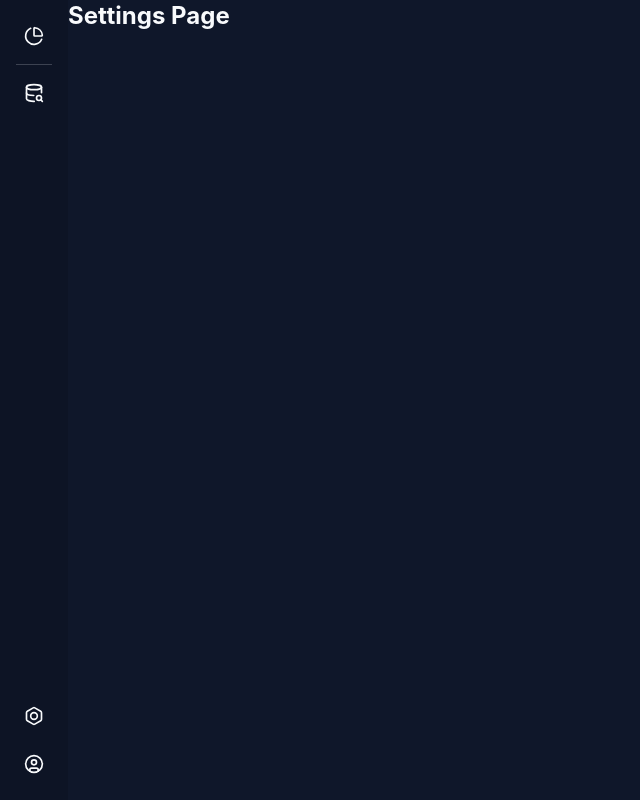
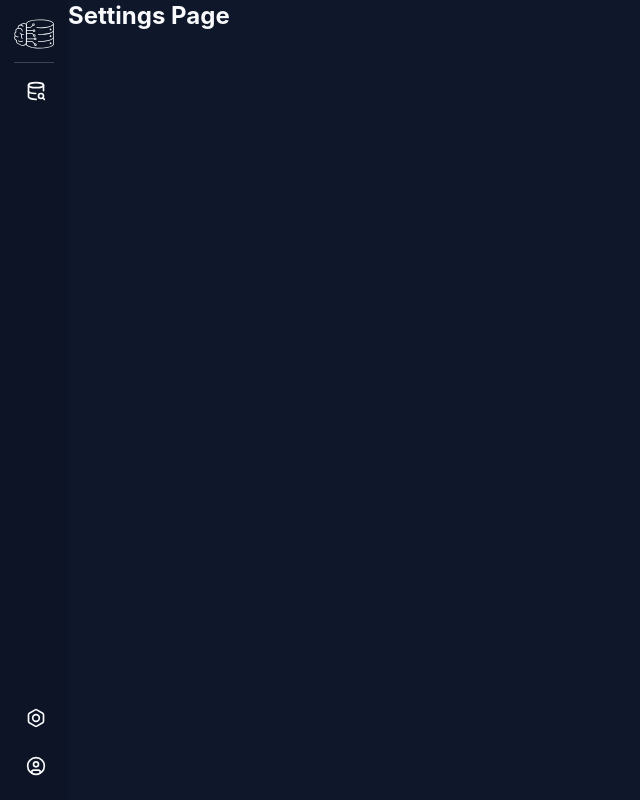
Before and after one commit to Rinpyre/Synapse, a React (Vite) app in the folder frontend/: page /settings in a window 1280 px wide. Shown: the whole page, without its empty margins (0-640 px from the left). Built offline with nearby package versions, Linux system fonts and the light colour scheme.

Commit message:
feat(logo): update Sidebar component to include logo and adjust styles
- Removed unused logo import and added logo image from assets
- Updated Sidebar items to include logo as a link
- Adjusted padding and margin styles for better layout
- Enhanced transition properties for menu items

```diff
--- a/frontend/src/components/layout/Sidebar.jsx
+++ b/frontend/src/components/layout/Sidebar.jsx
@@ -1,18 +1,17 @@
 import { useState } from 'react'
 import { Link } from 'react-router-dom'
 import {
-    ChartPie as Logo,
     Bolt as Settings,
     DatabaseSearch as Query,
     CircleUser as Account,
     PanelRightOpen as ToggleBtnOpen,
     PanelRightClose as ToggleBtnClose
 } from 'lucide-react'
-
+import logo from '@assets/logo.svg'
 // TODO: Implement actual logo along with special logo "type" as per the "devider" item in the items array
 
 const items = [
-    { label: 'Synapse', icon: Logo, route: '/' },
+    { label: 'Synapse', route: '/' },
     { label: 'devider' },
     { label: 'Logs', icon: Query, route: '/' },
     { label: 'space' },
@@ -27,7 +26,7 @@ export const Sidebar = ({ open = false }) => {
         <div
             className={`group/sidebar bg-secondary relative h-full ${isOpen ? 'w-60' : 'w-17'} transition-width flex items-center justify-center duration-300`}
         >
-            <div className="menu flex h-full w-full flex-col items-start justify-start gap-2 p-4">
+            <div className="menu flex h-full w-full flex-col items-start justify-start gap-2 p-3.5">
                 {items.map((item, index) => {
                     if (item.label === 'devider') {
                         return <hr key={index} className="border-snow/20 w-full" />
@@ -35,17 +34,29 @@ export const Sidebar = ({ open = false }) => {
                     if (item.label === 'space') {
                         return <div key={index} className="grow" />
                     }
+                    if (item.label === 'Synapse') {
+                        return (
+                            <Link
+                                title="Synapse"
+                                key={index}
+                                to={item.route}
+                                className="text-snow flex w-full items-center justify-center transition-opacity duration-300"
+                            >
+                                <img src={logo} alt="Logo" className="h-10 w-10" />
+                            </Link>
+                        )
+                    }
                     const Icon = item.icon
                     return (
                         <Link
                             title={item.label}
                             key={index}
                             to={item.route}
-                            className="text-snow hover:bg-snow/20 flex w-full items-center gap-4 rounded-lg p-2 transition-all duration-300"
+                            className="text-snow hover:bg-snow/10 flex w-full items-center gap-3 rounded-md px-3 py-2 transition-colors"
                         >
                             <Icon size={20} className="shrink-0" />
                             <span
-                                className={`overflow-hidden transition-all duration-300 ${isOpen ? 'w-auto opacity-100' : 'w-0 opacity-0'}`}
+                                className={`text-snow transition-opacity duration-300 ${isOpen ? 'w-auto opacity-100' : 'w-0 opacity-0'}`}
                             >
                                 {item.label}
                             </span>
```
Also changed, not shown: frontend/src/assets/logo.svg (added).
